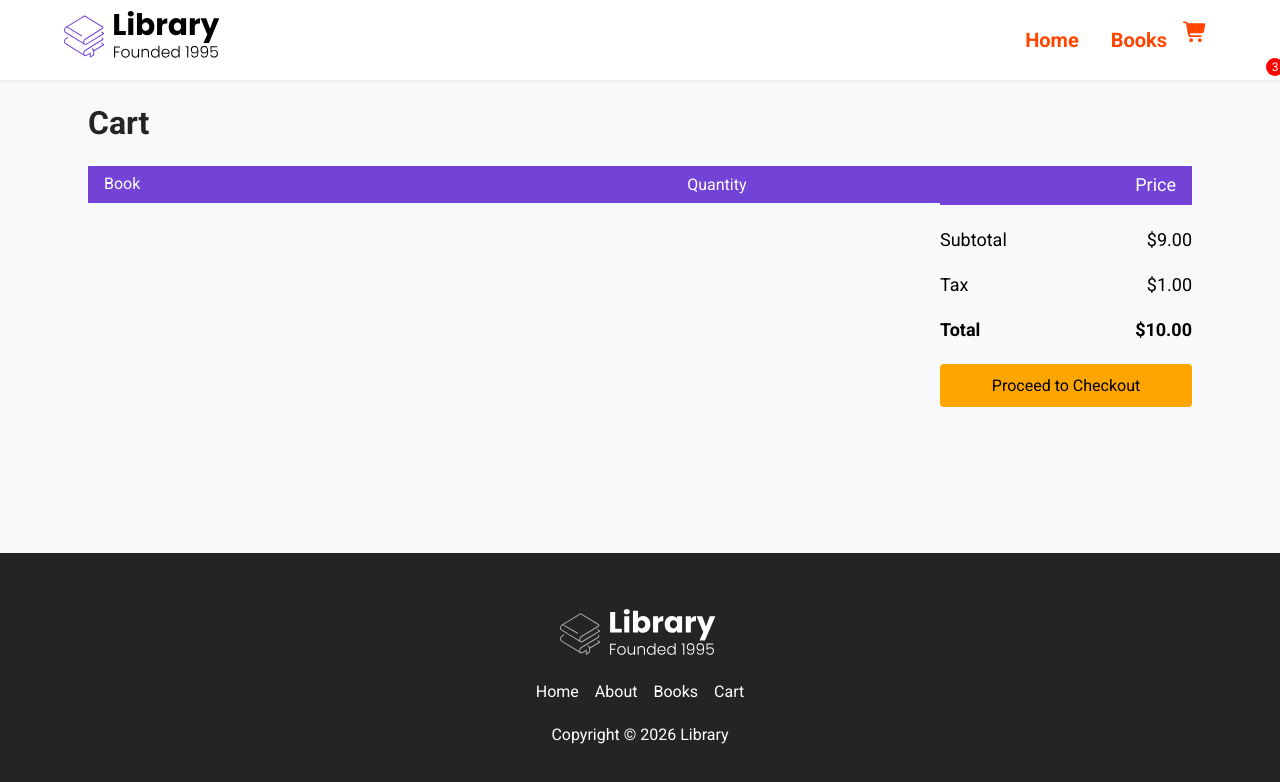
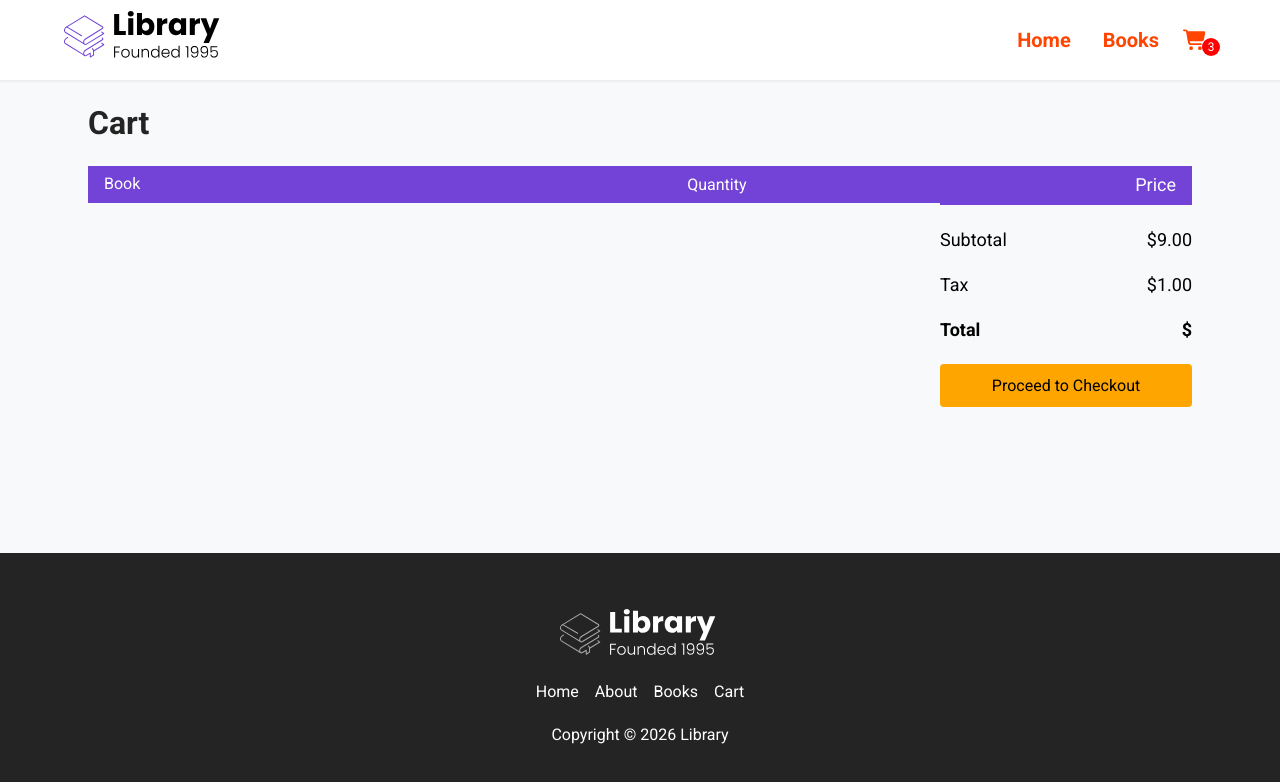
Before and after one commit to Julez5188/library-react-app, a React (Create React App) app: page /cart in a window 1280 px wide. Shown: the top 782 px of the page. Built offline with nearby package versions, Linux system fonts and the light colour scheme.

Commit message:
finished cart and attempted bug fixes 9/30/26

```diff
--- a/src/components/Nav.jsx
+++ b/src/components/Nav.jsx
@@ -31,7 +31,7 @@ const Nav = () => {
           <button className="btn__menu" onClick={openMenu}>
             <FontAwesomeIcon icon="bars" />
           </button>
-          <li className="Nav__icon">
+          <li className="nav__icon">
             <Link to="/cart" className="nav__link">
               <FontAwesomeIcon icon="shopping-cart" />
             </Link>
--- a/src/pages/BookInfo.jsx
+++ b/src/pages/BookInfo.jsx
@@ -53,7 +53,7 @@ const BookInfo = ({ books, addToCart, cart }) => {
                                 </p>
                             </div>
                             {bookExistsOnCart() ? (
-                                <Link to={`/cart/{book.id}`} className="book__link">
+                                <Link to={`/cart`} className="book__link">
                                     <button className="btn">Checkout</button>
                                 </Link>
                             ) : (
--- a/src/pages/Cart.jsx
+++ b/src/pages/Cart.jsx
@@ -1,6 +1,15 @@
 import React from 'react';
 
 const Cart = ({ cart, changeQuantity }) => {
+
+    const total = () => {
+         let price = 0;
+        cart.forEach((item) => {
+            price += +((item.salePrice || item.originalPrice) * item.quantity).toFixed(2);
+        });
+        return price;
+    }
+
     return (
         <div id="books__body">
             <main id="books__main">
@@ -55,7 +64,7 @@ const Cart = ({ cart, changeQuantity }) => {
                                             </div>
 
                                             <div className="cart__total">
-                                                {book.price}
+                                                ${(book.salePrice || book.originalPrice).toFixed(2) * book.quantity}
                                             </div>
                                         </div>
                                     );
@@ -76,7 +85,7 @@ const Cart = ({ cart, changeQuantity }) => {
 
                             <div className="total__item total__price">
                                 <span>Total</span>
-                                <span>$10.00</span>
+                                <span>${total}</span>
                             </div>
 
                             <button
```
